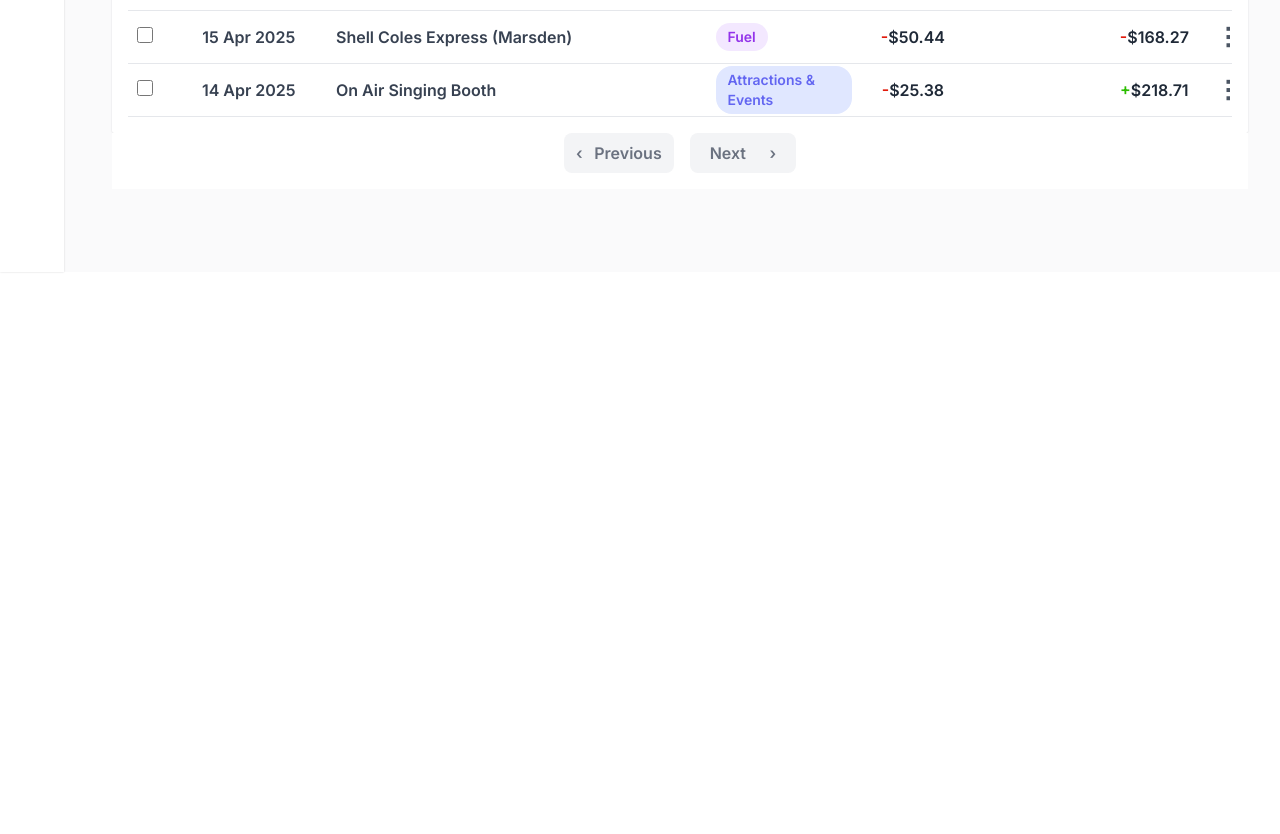
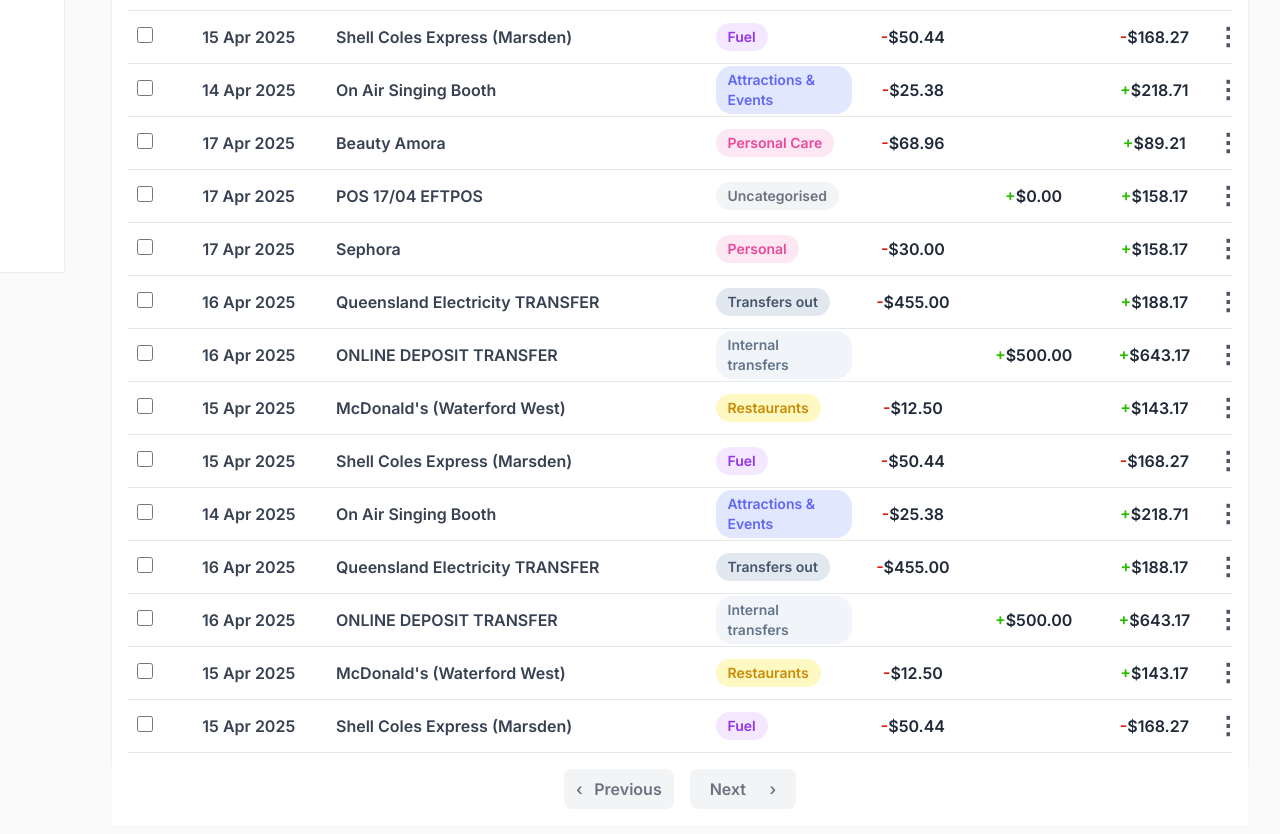
Before and after one commit to Shoxys/BudgetBuddy, a React (Vite) app in the folder frontend/: page /transactions in a window 1280 px wide. Shown: the part 528-1362 px from the top of the page. Before the commit the page ends 800 px from the top, so only its background shows below. Built offline with nearby package versions, Linux system fonts and the light colour scheme.

Commit message:
Update transaction processes

```diff
--- a/frontend/src/pages/Transactions.jsx
+++ b/frontend/src/pages/Transactions.jsx
@@ -14,6 +14,18 @@
         { id: 6, date: "2025-04-15", amount: -12.5, type: "MISC", desc: "V3344 10/04", balance: 143.17, category: "Restaurants", merchant: "McDonald's (Waterford West)" },
         { id: 7, date: "2025-04-15", amount: -50.44, type: "MISC", desc: "V3344 05/04", balance: -168.27, category: "Fuel", merchant: "Shell Coles Express (Marsden)" },
         { id: 8, date: "2025-04-14", amount: -25.38, type: "MISC", desc: "V3344 05/04", balance: 218.71, category: "Attractions & Events", merchant: "On Air Singing Booth" },
+        { id: 9, date: "2025-04-17", amount: -68.96, type: "EFTPOS", desc: "POS 17/04", balance: 89.21, category: "Personal Care", merchant: "Beauty Amora" },
+        { id: 10, date: "2025-04-17", amount: 0, type: "EFTPOS", desc: "POS 17/04", balance: 158.17, category: "Uncategorised", merchant: "" },
+        { id: 11, date: "2025-04-17", amount: -30, type: "EFTPOS", desc: "POS 17/04", balance: 158.17, category: "Personal", merchant: "Sephora" },
+        { id: 12, date: "2025-04-16", amount: -455, type: "TRANSFER", desc: "Queensland Electricity", balance: 188.17, category: "Transfers out", merchant: "" },
+        { id: 13, date: "2025-04-16", amount: 500, type: "TRANSFER", desc: "ONLINE DEPOSIT", balance: 643.17, category: "Internal transfers", merchant: "" },
+        { id: 14, date: "2025-04-15", amount: -12.5, type: "MISC", desc: "V3344 10/04", balance: 143.17, category: "Restaurants", merchant: "McDonald's (Waterford West)" },
+        { id: 15, date: "2025-04-15", amount: -50.44, type: "MISC", desc: "V3344 05/04", balance: -168.27, category: "Fuel", merchant: "Shell Coles Express (Marsden)" },
+        { id: 16, date: "2025-04-14", amount: -25.38, type: "MISC", desc: "V3344 05/04", balance: 218.71, category: "Attractions & Events", merchant: "On Air Singing Booth" },
+        { id: 17, date: "2025-04-16", amount: -455, type: "TRANSFER", desc: "Queensland Electricity", balance: 188.17, category: "Transfers out", merchant: "" },
+        { id: 18, date: "2025-04-16", amount: 500, type: "TRANSFER", desc: "ONLINE DEPOSIT", balance: 643.17, category: "Internal transfers", merchant: "" },
+        { id: 19, date: "2025-04-15", amount: -12.5, type: "MISC", desc: "V3344 10/04", balance: 143.17, category: "Restaurants", merchant: "McDonald's (Waterford West)" },
+        { id: 20, date: "2025-04-15", amount: -50.44, type: "MISC", desc: "V3344 05/04", balance: -168.27, category: "Fuel", merchant: "Shell Coles Express (Marsden)" },
     ],
     dateRange: {
         start: "2025-04-14",
```
Also changed, not shown: 2 other files (tests, documents, lock files or other folders).
